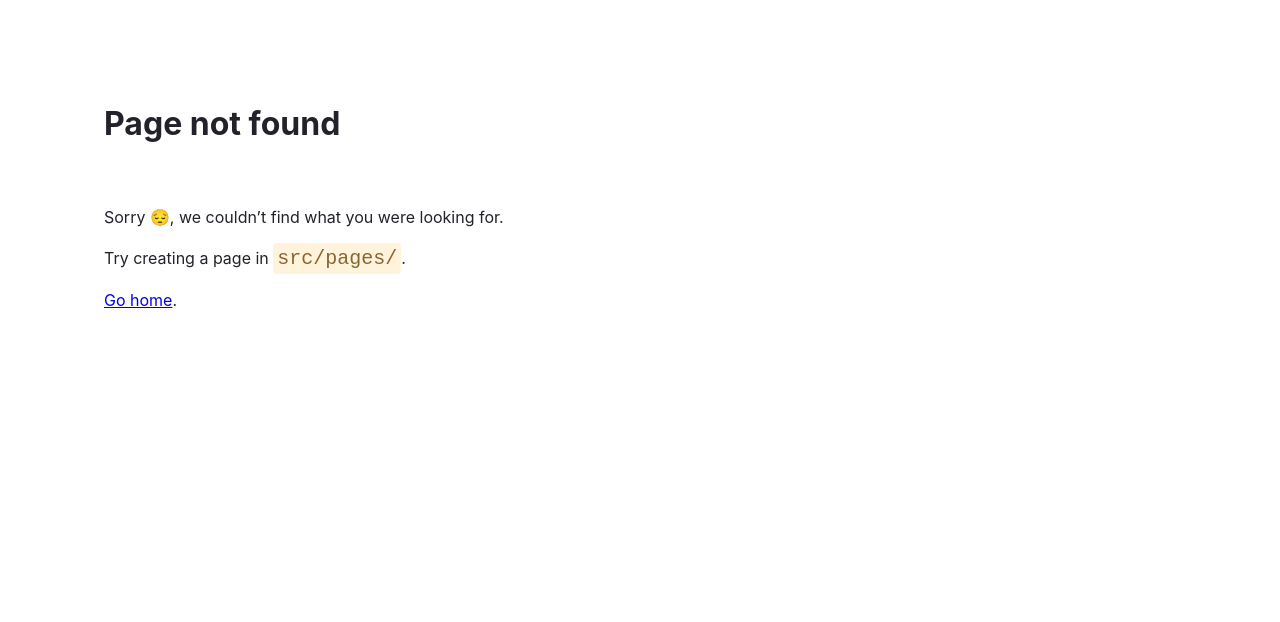
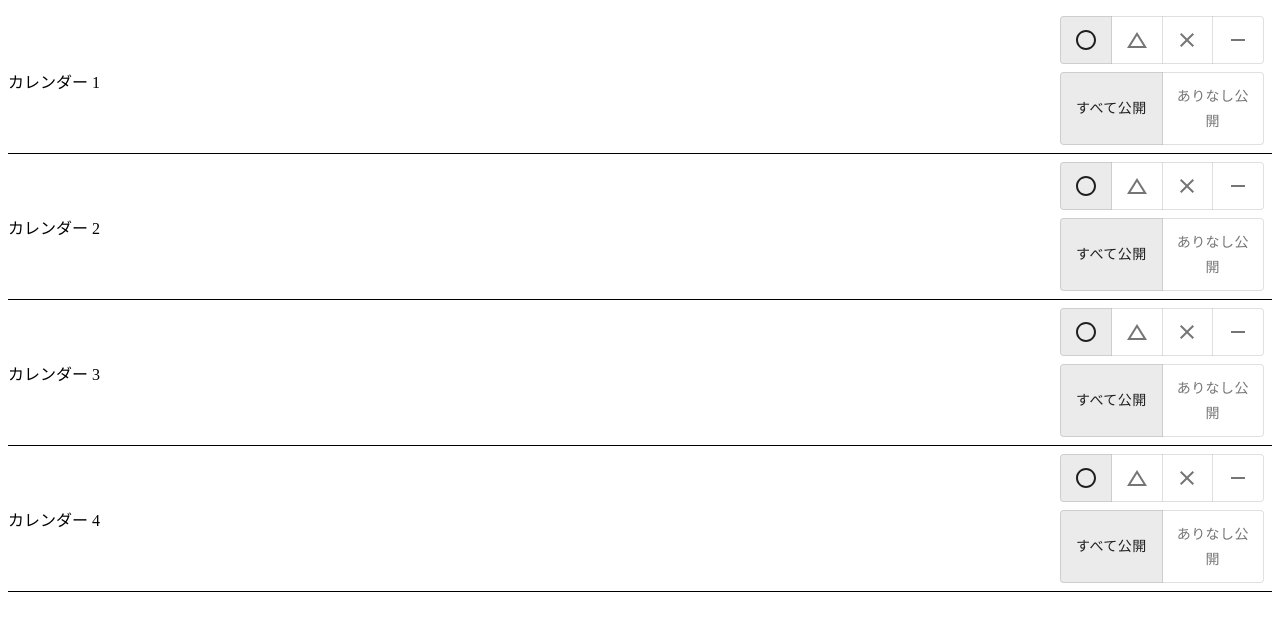
Before and after one commit to rf-castle/calander-shared, a Gatsby site in the folder front/: page /debug/calenderPermissionList in a window 1280 px wide. Before the commit this address had no page. Built offline with nearby package versions, Linux system fonts and the light colour scheme; Gatsby itself is replaced by a stand-in of ours.

Commit message:
add width version

```diff
--- /dev/null
+++ b/front/src/components/calenderPermissionList.tsx
@@ -0,0 +1,62 @@
+import { Box, Checkbox, Divider, Grid, IconButton, List, ListItem, ListItemButton, ListItemIcon, ListItemSecondaryAction, ListItemText, ToggleButton, ToggleButtonGroup} from '@mui/material';
+import NoMeetingRoomIcon from '@mui/icons-material/NoMeetingRoom';
+import React, {PropsWithChildren} from 'react';
+import PublicityButton, { Publicity } from './publicityButton';
+import StatusButton, { Status } from './statusButton';
+
+const calenderPermissionList = () => {
+  const [checked, setChecked] = React.useState([0]);
+
+  const handleToggle = (value: number) => () => {
+    const currentIndex = checked.indexOf(value);
+    const newChecked = [...checked];
+
+    if (currentIndex === -1) {
+      newChecked.push(value);
+    } else {
+      newChecked.splice(currentIndex, 1);
+    }
+
+    setChecked(newChecked);
+  };
+
+  return (
+    <Grid container sx={{ width: '100%', bgcolor: 'background.paper' }} direction="column">
+      {[0, 1, 2, 3].map((value) => {
+        const labelId = `checkbox-list-label-${value}`;
+
+        return (
+          <Grid key={value} item>
+            <Box sx={{ borderBottom: 1 }}>
+                <Grid
+                    container
+                    alignItems="center"
+                >
+                    <Grid item xs={6}>
+                        {`カレンダー ${value + 1}`}
+                    </Grid>
+                    <Grid item xs={6} sx={{p: 1}}>
+                        <Grid container direction="column" alignContent="end">
+                            <Grid item xs={9}>
+                                <StatusButton status={'ok'} setStatus={function (status: Status) {
+                                throw new Error('Function not implemented.');
+                                } }></StatusButton>
+                            </Grid>
+                            <Grid item xs={3} sx={{paddingTop: 1}}>
+                                <PublicityButton status={'all'} setStatus={function (status: Publicity) {
+                                throw new Error('Function not implemented.');
+                                } }></PublicityButton>
+                            </Grid>
+                        </Grid>
+
+                    </Grid>
+                </Grid>
+            </Box>
+          </Grid>
+        );
+      })}
+    </Grid>
+  )
+}
+
+export default calenderPermissionList
--- a/front/src/components/publicityButton.tsx
+++ b/front/src/components/publicityButton.tsx
@@ -6,7 +6,7 @@ export type statusButtonProps = {
   status: Publicity,
   setStatus: (status: Publicity) => any
 }
-const statusButtons = (props: statusButtonProps) => {
+const publicityButton = (props: statusButtonProps) => {
   const {status, setStatus} = props;
   const handleAlignment = (
       event: React.MouseEvent<HTMLElement>,
@@ -22,6 +22,7 @@ const statusButtons = (props: statusButtonProps) => {
           exclusive
           onChange={handleAlignment}
           aria-label="text alignment"
+          fullWidth
       >
         <ToggleButton value='all'>
           すべて公開
@@ -34,4 +35,4 @@ const statusButtons = (props: statusButtonProps) => {
   )
 }
 
-export default statusButtons
+export default publicityButton
--- a/front/src/components/sharedRoomList.tsx
+++ b/front/src/components/sharedRoomList.tsx
@@ -1,11 +1,6 @@
 import { Checkbox, IconButton, List, ListItem, ListItemButton, ListItemIcon, ListItemText, ToggleButton, ToggleButtonGroup} from '@mui/material';
 import NoMeetingRoomIcon from '@mui/icons-material/NoMeetingRoom';
 import React, {PropsWithChildren} from 'react';
-import RadioButtonUncheckedIcon from '@mui/icons-material/RadioButtonUnchecked';
-import ChangeHistoryIcon from '@mui/icons-material/ChangeHistory';
-import ClearIcon from '@mui/icons-material/Clear';
-import RemoveIcon from '@mui/icons-material/Remove';
-import statusButtons from './statusButtons';
 
 const sharedRoomList = () => {
   const [checked, setChecked] = React.useState([0]);
--- a/front/src/components/statusButtons.tsx
+++ b/front/src/components/statusButton.tsx
@@ -10,7 +10,7 @@ export type statusButtonProps = {
   status: Status
   setStatus: (status: Status) => any
 }
-const statusButtons = (props: statusButtonProps) => {
+const statusButton = (props: statusButtonProps) => {
   const {status, setStatus} = props;
   const handleAlignment = (
       event: React.MouseEvent<HTMLElement>,
@@ -26,6 +26,7 @@ const statusButtons = (props: statusButtonProps) => {
           exclusive
           onChange={handleAlignment}
           aria-label="text alignment"
+          fullWidth
       >
         <ToggleButton value="ok">
           <RadioButtonUncheckedIcon/>
@@ -44,4 +45,4 @@ const statusButtons = (props: statusButtonProps) => {
   )
 }
 
-export default statusButtons
+export default statusButton
--- /dev/null
+++ b/front/src/pages/debug/calenderPermissionList.tsx
@@ -0,0 +1,15 @@
+import React, { useState } from "react"
+import CalenderPermissionList from '../../components/calenderPermissionList';
+import { Publicity } from "../../components/publicityButton";
+import { Status } from "../../components/statusButtons";
+
+const testPage = () => {
+  const [status, setStatus] = useState<Status>('ok');
+  const [publicity, setPublicity] = useState<Publicity>('all');
+  console.log(`status: ${status} publicity: ${publicity}`);
+  return (
+      <CalenderPermissionList/>
+  )
+}
+
+export default testPage
--- a/front/src/pages/debug/statusButtonPage.tsx
+++ b/front/src/pages/debug/statusButtonPage.tsx
@@ -1,5 +1,5 @@
 import React, {useState} from 'react'
-import StatusButtons, {Status} from '../../components/statusButtons';
+import StatusButton, {Status} from '../../components/statusButton';
 import PublicityButton, {Publicity} from '../../components/publicityButton';
 
 const testPage = () => {
@@ -8,7 +8,7 @@ const testPage = () => {
   console.log(`status: ${status} publicity: ${publicity}`)
   return (
       <div>
-        <StatusButtons status={status} setStatus={setStatus}/>
+        <StatusButton status={status} setStatus={setStatus}/>
         <PublicityButton status={publicity} setStatus={setPublicity}/>
       </div>
   )
```
